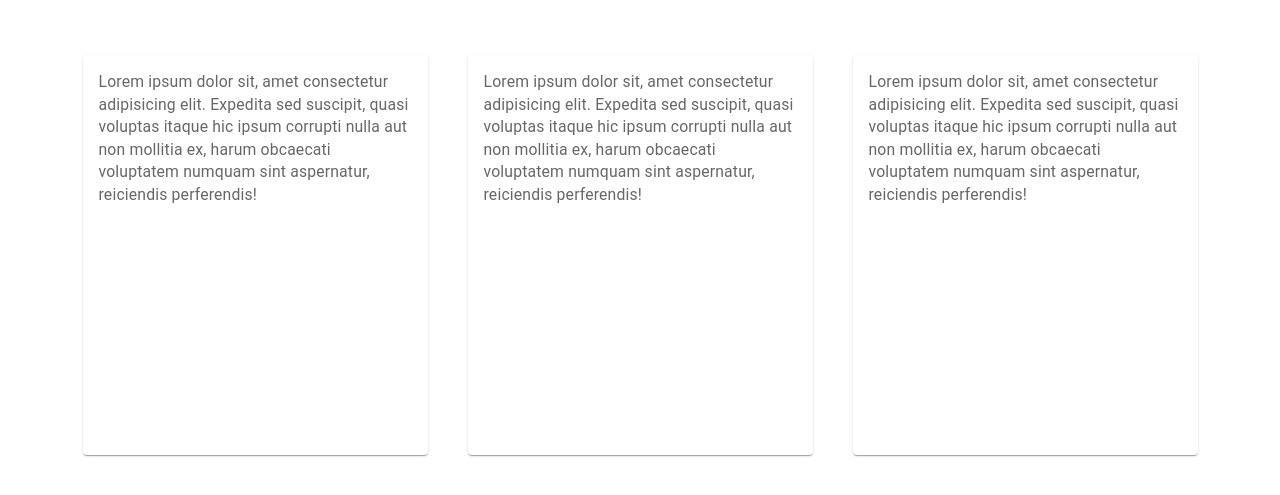
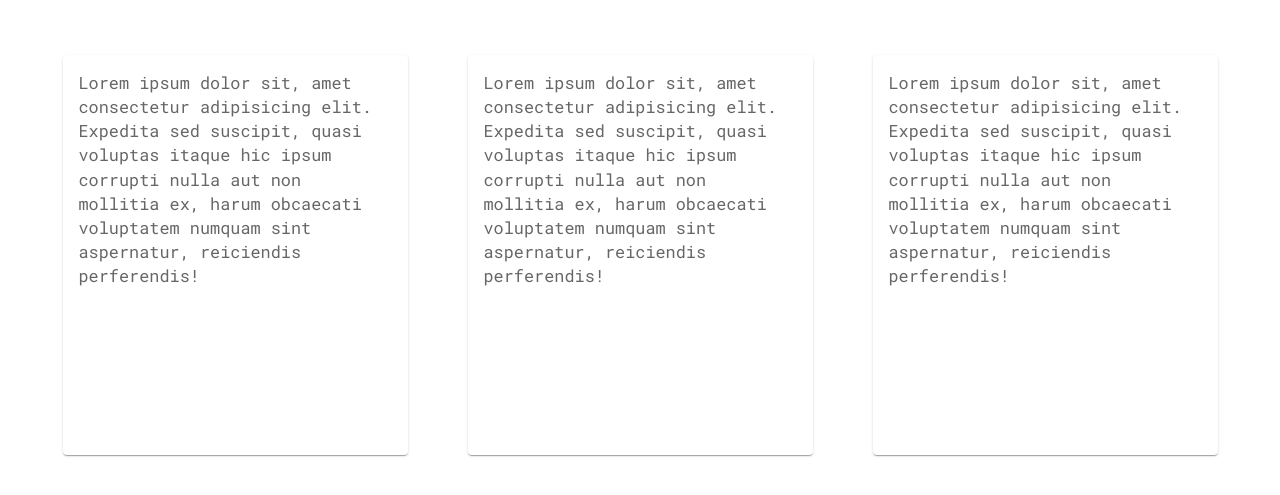
Before and after one commit to moonhyerin/personal-website, a Next.js app: page / in a window 1280 px wide. Shown: the part 1745-2240 px from the top of the page. Built offline with nearby package versions, Linux system fonts and the light colour scheme.

Commit message:
fix: remove unnecessary function and import

```diff
--- a/components/WorkingPage.module.css
+++ b/components/WorkingPage.module.css
@@ -4,5 +4,5 @@
 }
 
 .card {
-  margin: 20px;
+  margin: 30px;
 }
--- a/components/WorkingPage.tsx
+++ b/components/WorkingPage.tsx
@@ -1,35 +1,45 @@
 import * as React from 'react';
-import { styled } from '@mui/material/styles';
 import Card from '@mui/material/Card';
 import CardContent from '@mui/material/CardContent';
-import IconButton, { IconButtonProps } from '@mui/material/IconButton';
 import Typography from '@mui/material/Typography';
+import { ThemeProvider } from '@mui/material/styles';
+import { createTheme } from '@mui/material/styles';
 
 import styles from './WorkingPage.module.css';
 
-interface ExpandMoreProps extends IconButtonProps {
-  expand: boolean;
-}
+const CustomFontTheme = createTheme({
+  typography: {
+    fontSize: 15,
+    fontFamily: ['Roboto Mono, monospace'].join(','),
+  },
+});
 
 export default function WorkingPage() {
-  const [expanded, setExpanded] = React.useState(false);
-
-  const handleExpandClick = () => {
-    setExpanded(!expanded);
-  };
-
   const renderCard = () => {
     return [1, 2, 3].map((i) => (
-      <Card className={styles.card} sx={{ maxWidth: 345, height: 400 }}>
-        <CardContent>
-          <Typography variant='body2' color='text.secondary'>
-            Lorem ipsum dolor sit, amet consectetur adipisicing elit. Expedita
-            sed suscipit, quasi voluptas itaque hic ipsum corrupti nulla aut non
-            mollitia ex, harum obcaecati voluptatem numquam sint aspernatur,
-            reiciendis perferendis!
-          </Typography>
-        </CardContent>
-      </Card>
+      <ThemeProvider theme={CustomFontTheme}>
+        <Card
+          className={styles.card}
+          sx={{
+            ':hover': { boxShadow: 10 },
+            maxWidth: 345,
+            height: 400,
+          }}
+        >
+          <CardContent>
+            <Typography
+              variant='body2'
+              color='text.secondary'
+              sx={{ ':hover': { fontWeight: 'bold' } }}
+            >
+              Lorem ipsum dolor sit, amet consectetur adipisicing elit. Expedita
+              sed suscipit, quasi voluptas itaque hic ipsum corrupti nulla aut
+              non mollitia ex, harum obcaecati voluptatem numquam sint
+              aspernatur, reiciendis perferendis!
+            </Typography>
+          </CardContent>
+        </Card>
+      </ThemeProvider>
     ));
   };
 
--- a/pages/_app.js
+++ b/pages/_app.js
@@ -1,5 +1,6 @@
 // `pages/_app.js`
 import React, { useEffect } from 'react';
+
 import '../styles/global.css';
 
 export default function App({ Component, pageProps }) {
```
